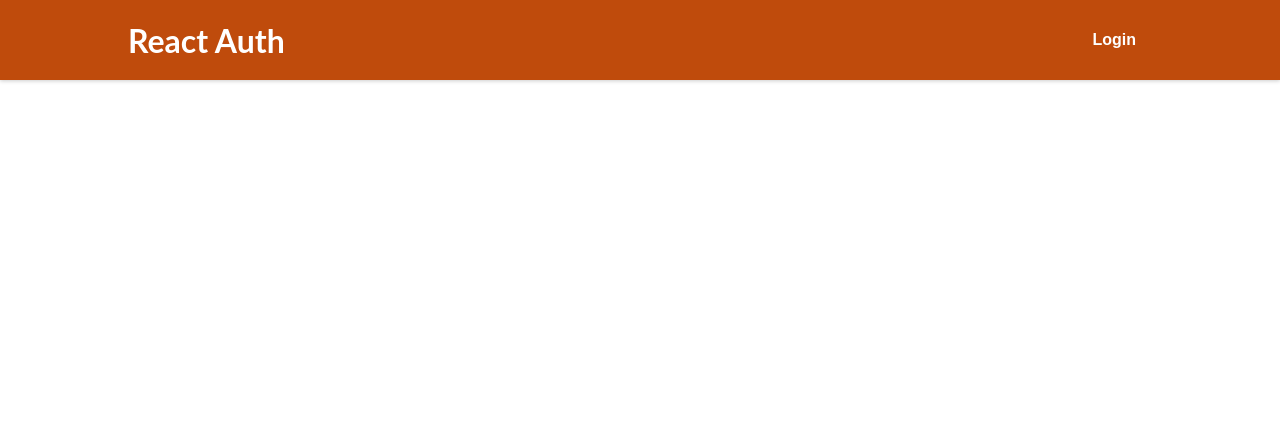
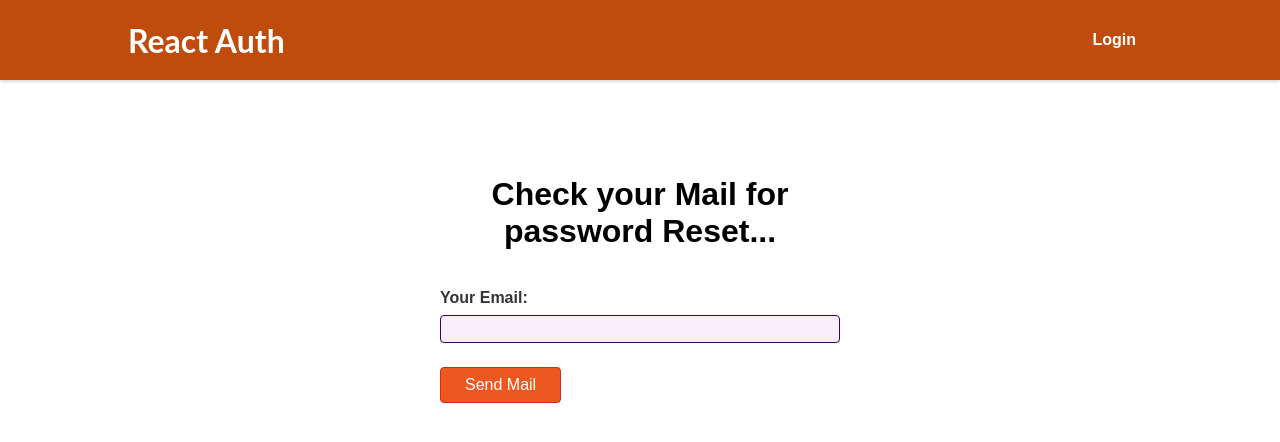
Before and after one commit to chagasingh/expense-tracker, a React (Create React App) app: page /forgot in a window 1280 px wide. Shown: the top 442 px of the page. Built offline with nearby package versions, Linux system fonts and the light colour scheme; no server answers.

Commit message:
forgot password added

```diff
--- a/src/App.js
+++ b/src/App.js
@@ -6,6 +6,7 @@ import AuthForm from './components/AuthForm/AuthForm'
 import ProfileForm from './components/Profile/ProfileForm';
 import Layout from './components/Layout/Layout';
 import StartingPageContent from './components/StartingPage/StartingPageContent';
+import ForgotPassword from './components/ForgotPassword/ForgotPassword'
 
 function App() {
   return (
@@ -24,6 +25,9 @@ function App() {
         <Route path="/profile">
           <ProfileForm />
         </Route>
+        <Route path="/forgot">
+          <ForgotPassword/>
+        </Route>
       </Switch>
     </Fragment>
   );
--- a/src/components/AuthForm/AuthForm.js
+++ b/src/components/AuthForm/AuthForm.js
@@ -1,6 +1,7 @@
 import { useState, useRef ,useContext} from "react";
 import AuthContext from "../../store/auth-context";
 import { useHistory } from "react-router-dom";
+import { Link } from "react-router-dom";
 
 import classes from "./AuthForm.module.css";
 
@@ -93,6 +94,7 @@ let url;
         <div className={classes.actions}>
         {!isLoading && <button>{isLogin ? "Login" : "Create Account"}</button>}
         {isLoading && <p>Sending request...</p>}
+        <Link to='/forgot'>Forgot Password?</Link>
           <button
             type="button"
             className={classes.toggle}
--- /dev/null
+++ b/src/components/ForgotPassword/ForgotPassword.js
@@ -0,0 +1,67 @@
+import classes from './ForgotPassword.module.css';
+import { useRef,useContext ,useState} from 'react';
+// import { useHistory } from 'react-router-dom';
+import AuthContext from '../../store/auth-context';
+
+const ForgotPassword = () => {
+
+  const emailInputRef=useRef();
+  const AuthCtx=useContext(AuthContext);
+
+  const [isLoading,setIsLoading] = useState(false)
+
+  const submitHandler=(event)=>{
+    event.preventDefault();
+
+    const enteredEmail=emailInputRef.current.value;
+    setIsLoading(true)
+    fetch("https://identitytoolkit.googleapis.com/v1/accounts:sendOobCode?key=AIzaSyCdVdERwY8R0pWYqhtuP3-j712UDKCGo78",
+    {
+      method: 'POST',
+      body: JSON.stringify({
+        requestType:"PASSWORD_RESET",
+        email:enteredEmail,
+      }),
+      headers: {
+        'Content-Type': "application/json",
+      },
+    }
+    )
+    .then((res) => {
+      if (res.ok) {
+        setIsLoading(false)
+        return res.json();
+      } else {
+        return res.json().then((data) => {
+          let erroMessage = "Authentication failed!";
+          if (data && data.error && data.error.message) {
+            erroMessage = data.error.message;
+          }
+          throw new Error(erroMessage);
+        });
+      }
+    })
+    .then((data) => {
+      console.log("forgot password req send");
+    })
+    .catch((err) => {
+      alert(err.message);
+    });
+
+  };
+  return (
+    <form className={classes.form} onSubmit={submitHandler}>
+      <div className={classes.text}><h1>Check your Mail for password Reset...</h1><br/></div>
+      <div className={classes.control}>
+        <label htmlFor='email'>Your Email:</label>
+        <input type='email' id='email' required ref={emailInputRef}/>
+      </div>
+      <div className={classes.action}>
+        {!isLoading && <button>Send Mail</button>}
+        {isLoading && <p>Sending request...</p>}
+      </div>
+    </form>
+  );
+}
+
+export default ForgotPassword;
--- /dev/null
+++ b/src/components/ForgotPassword/ForgotPassword.module.css
@@ -0,0 +1,49 @@
+.form {
+    width: 95%;
+    max-width: 25rem;
+    margin: 2rem auto;
+  }
+
+  .control {
+    margin-bottom: 0.5rem;
+  }
+
+  .control label {
+    font-weight: bold;
+    margin-bottom: 0.5rem;
+    color: #353336;
+    display: block;
+  }
+
+  .control input {
+    display: block;
+    font: inherit;
+    width: 100%;
+    border-radius: 4px;
+    border: 1px solid #38015c;
+    padding: 0.25rem;
+    background-color: #f7f0fa;
+  }
+
+  .action {
+    margin-top: 1.5rem;
+  }
+
+  .action button {
+    font: inherit;
+    cursor: pointer;
+    padding: 0.5rem 1.5rem;
+    border-radius: 4px;
+    background-color: #ed5821;
+    color: white;
+    border: 1px solid #cf2d14;
+  }
+
+  .action button:hover {
+    background-color: #d54908;
+    border-color: #a34d07;
+  }
+
+  .text{
+    text-align: center;
+  }
```
